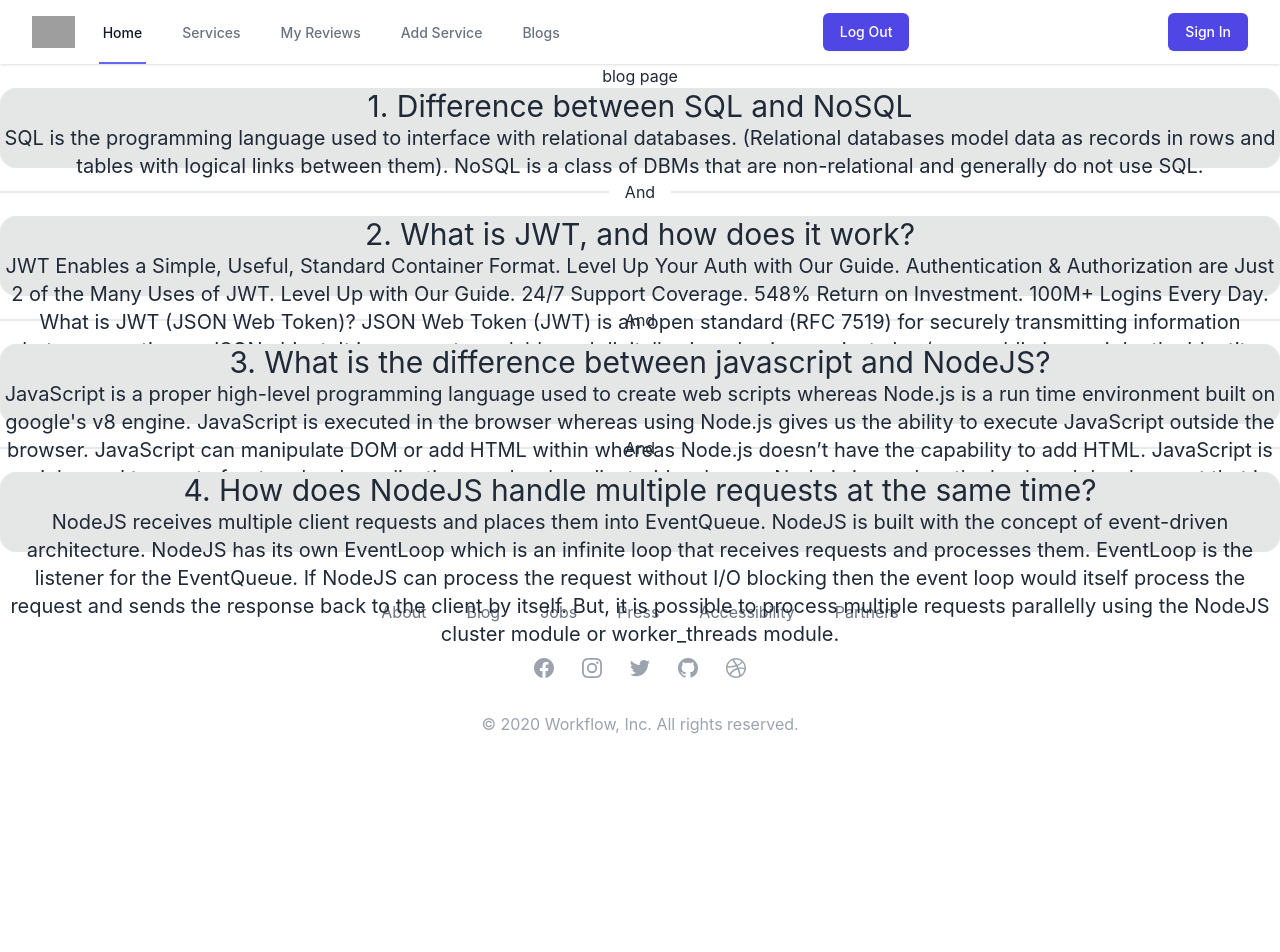
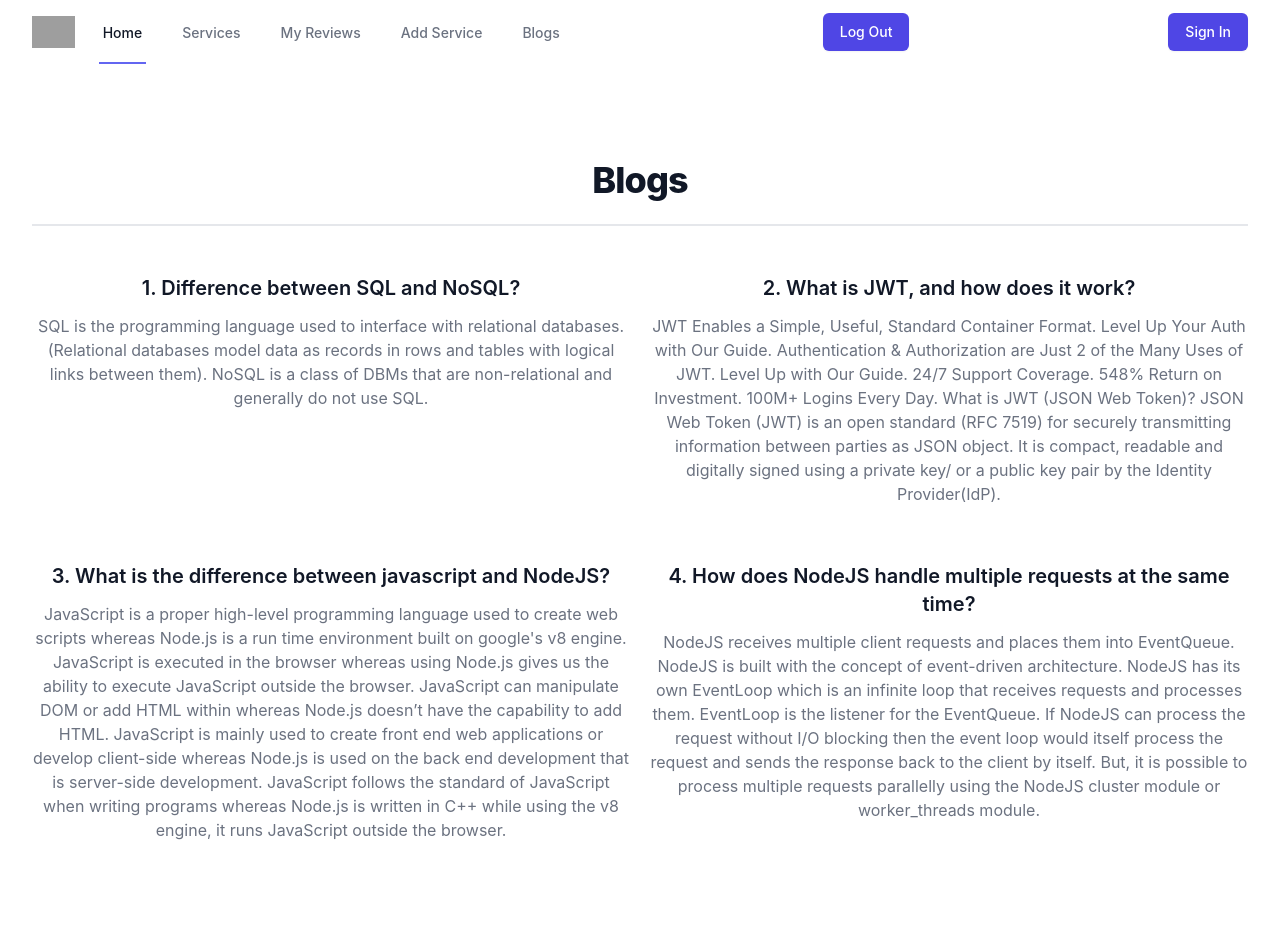
Before and after one commit to Ifazo/service-review-client, a React (Create React App) app: page /blogs in a window 1280 px wide. Shown: the top 952 px of the page. Before the commit the page ends 800 px from the top, so only its background shows below. Built offline with nearby package versions, Linux system fonts and the light colour scheme; grey boxes are pictures that could not be loaded.

Commit message:
blog page redesign

```diff
--- /dev/null
+++ b/src/components/Blogs/Blogs.js
@@ -0,0 +1,96 @@
+import React from 'react';
+
+const Blogs = () => {
+    return (
+      <>
+      <div class="bg-white pt-16 pb-20 px-4 sm:px-6 lg:pt-24 lg:pb-28 lg:px-8">
+        <div class="relative max-w-lg mx-auto divide-y-2 divide-gray-200 lg:max-w-7xl">
+          <div>
+            <h2 class="text-3xl tracking-tight font-extrabold text-gray-900 sm:text-4xl">
+              Blogs
+            </h2>
+          </div>
+          <div class="mt-6 pt-10 grid gap-16 lg:grid-cols-2 lg:gap-x-5 lg:gap-y-12">
+            <div>
+              <a href="/" class="mt-2 block">
+                <p class="text-xl font-semibold text-gray-900">
+                  1. Difference between SQL and NoSQL?
+                </p>
+                <p class="mt-3 text-base text-gray-500">
+                  SQL is the programming language used to interface with
+                  relational databases. (Relational databases model data as
+                  records in rows and tables with logical links between them).
+                  NoSQL is a class of DBMs that are non-relational and generally
+                  do not use SQL.
+                </p>
+              </a>
+            </div>
+
+            <div>
+              <a href="/" class="mt-2 block">
+                <p class="text-xl font-semibold text-gray-900">
+                  2. What is JWT, and how does it work?
+                </p>
+                <p class="mt-3 text-base text-gray-500">
+                  JWT Enables a Simple, Useful, Standard Container Format. Level
+                  Up Your Auth with Our Guide. Authentication & Authorization
+                  are Just 2 of the Many Uses of JWT. Level Up with Our Guide.
+                  24/7 Support Coverage. 548% Return on Investment. 100M+ Logins
+                  Every Day. What is JWT (JSON Web Token)? JSON Web Token (JWT)
+                  is an open standard (RFC 7519) for securely transmitting
+                  information between parties as JSON object. It is compact,
+                  readable and digitally signed using a private key/ or a public
+                  key pair by the Identity Provider(IdP).
+                </p>
+              </a>
+            </div>
+
+            <div>
+              <a href="/" class="mt-2 block">
+                <p class="text-xl font-semibold text-gray-900">
+                  3. What is the difference between javascript and NodeJS?
+                </p>
+                <p class="mt-3 text-base text-gray-500">
+                  JavaScript is a proper high-level programming language used to
+                  create web scripts whereas Node.js is a run time environment
+                  built on google's v8 engine. JavaScript is executed in the
+                  browser whereas using Node.js gives us the ability to execute
+                  JavaScript outside the browser. JavaScript can manipulate DOM
+                  or add HTML within whereas Node.js doesn’t have the capability
+                  to add HTML. JavaScript is mainly used to create front end web
+                  applications or develop client-side whereas Node.js is used on
+                  the back end development that is server-side development.
+                  JavaScript follows the standard of JavaScript when writing
+                  programs whereas Node.js is written in C++ while using the v8
+                  engine, it runs JavaScript outside the browser.
+                </p>
+              </a>
+            </div>
+
+            <div>
+              <a href="/" class="mt-2 block">
+                <p class="text-xl font-semibold text-gray-900">
+                  4. How does NodeJS handle multiple requests at the same time?
+                </p>
+                <p class="mt-3 text-base text-gray-500">
+                  NodeJS receives multiple client requests and places them into
+                  EventQueue. NodeJS is built with the concept of event-driven
+                  architecture. NodeJS has its own EventLoop which is an
+                  infinite loop that receives requests and processes them.
+                  EventLoop is the listener for the EventQueue. If NodeJS can
+                  process the request without I/O blocking then the event loop
+                  would itself process the request and sends the response back
+                  to the client by itself. But, it is possible to process
+                  multiple requests parallelly using the NodeJS cluster module
+                  or worker_threads module.
+                </p>
+              </a>
+            </div>
+          </div>
+        </div>
+      </div>
+    </>
+    );
+};
+
+export default Blogs;
--- a/src/components/Pages/Blogs.js
+++ /dev/null
@@ -1,32 +0,0 @@
-import React from 'react';
-
-const Blogs = () => {
-    return (
-        <div>
-            blog page
-            <div className="flex flex-col w-full border-opacity-50">
-  <div className="grid h-20 card bg-base-300 rounded-box place-items-center">
-    <h1 className="text-3xl">1. Difference between SQL and NoSQL</h1>
-    <h6 className="text-xl">SQL is the programming language used to interface with relational databases. (Relational databases model data as records in rows and tables with logical links between them). NoSQL is a class of DBMs that are non-relational and generally do not use SQL.</h6>
-  </div>
-  <div className="divider">And</div>
-  <div className="grid h-20 card bg-base-300 rounded-box place-items-center">
-    <h1 className="text-3xl">2. What is JWT, and how does it work?</h1>
-    <p className='text-xl'>JWT Enables a Simple, Useful, Standard Container Format. Level Up Your Auth with Our Guide. Authentication & Authorization are Just 2 of the Many Uses of JWT. Level Up with Our Guide. 24/7 Support Coverage. 548% Return on Investment. 100M+ Logins Every Day. What is JWT (JSON Web Token)? JSON Web Token (JWT) is an open standard (RFC 7519) for securely transmitting information between parties as JSON object. It is compact, readable and digitally signed using a private key/ or a public key pair by the Identity Provider(IdP).</p>
-  </div>
-  <div className="divider">And</div>
-  <div className="grid h-20 card bg-base-300 rounded-box place-items-center">
-    <h1 className='text-3xl'>3. What is the difference between javascript and NodeJS?</h1>
-    <h6 className='text-xl'>JavaScript is a proper high-level programming language used to create web scripts whereas Node.js is a run time environment built on google's v8 engine. JavaScript is executed in the browser whereas using Node.js gives us the ability to execute JavaScript outside the browser. JavaScript can manipulate DOM or add HTML within whereas Node.js doesn’t have the capability to add HTML. JavaScript is mainly used to create front end web applications or develop client-side whereas Node.js is used on the back end development that is server-side development. JavaScript follows the standard of JavaScript when writing programs whereas Node.js is written in C++ while using the v8 engine, it runs JavaScript outside the browser.</h6>
-  </div>
-  <div className="divider">And</div>
-  <div className="grid h-20 card bg-base-300 rounded-box place-items-center">
-    <h1 className='text-3xl'>4. How does NodeJS handle multiple requests at the same time?</h1>
-    <h6 className='text-xl'>NodeJS receives multiple client requests and places them into EventQueue. NodeJS is built with the concept of event-driven architecture. NodeJS has its own EventLoop which is an infinite loop that receives requests and processes them. EventLoop is the listener for the EventQueue. If NodeJS can process the request without I/O blocking then the event loop would itself process the request and sends the response back to the client by itself. But, it is possible to process multiple requests parallelly using the NodeJS cluster module or worker_threads module.</h6>
-  </div>
-</div>
-        </div>
-    );
-};
-
-export default Blogs;
--- a/src/routes/Routes.js
+++ b/src/routes/Routes.js
@@ -2,7 +2,7 @@ import { createBrowserRouter } from "react-router-dom";
 import Home from "../components/Home/Home";
 import ErrorPage from "../components/ErrorPage/ErrorPage";
 import Main from "../Outlet/Main";
-import Blogs from "../components/Pages/Blogs";
+import Blogs from "../components/Blogs/Blogs";
 import MyReviews from "../components/Reviews/MyReviews";
 import AddServices from "../components/Services/AddServices";
 import Services from "../components/Services/Services";
```
